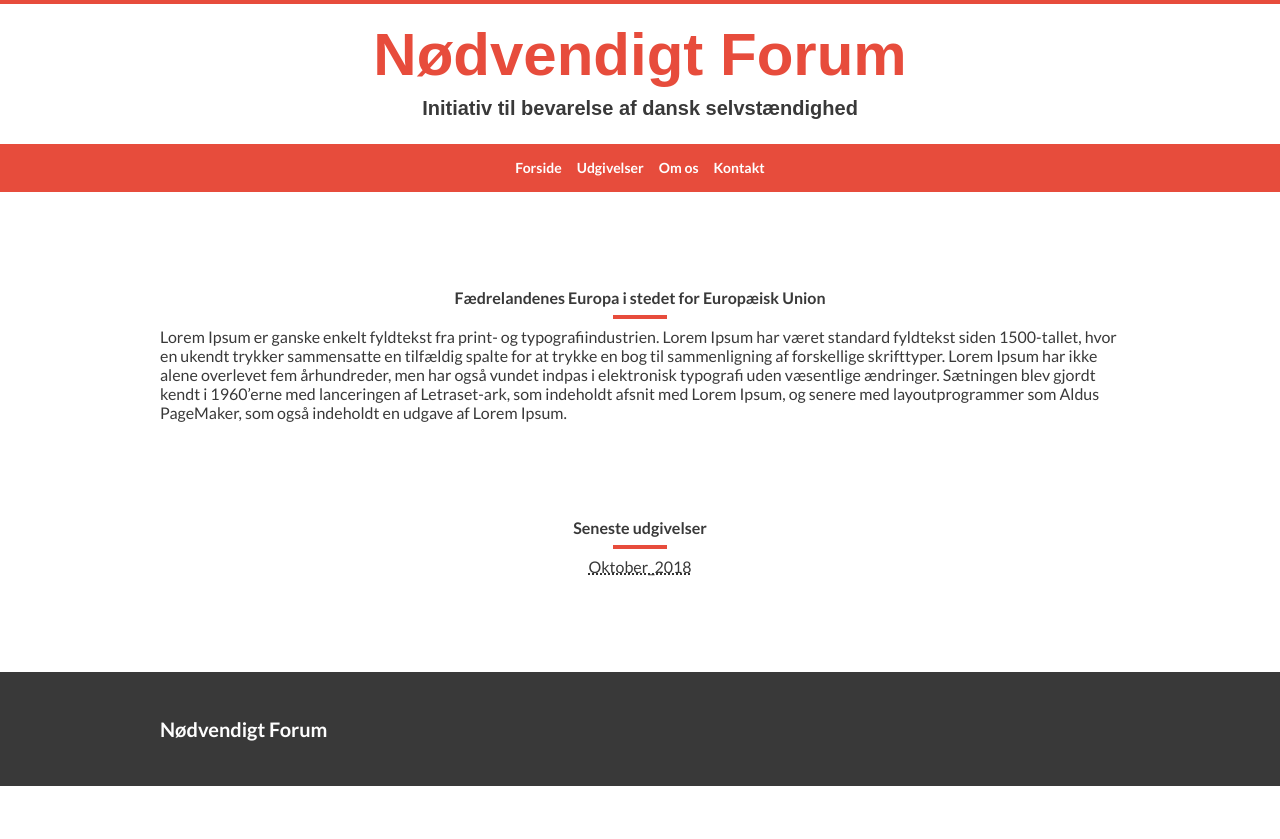
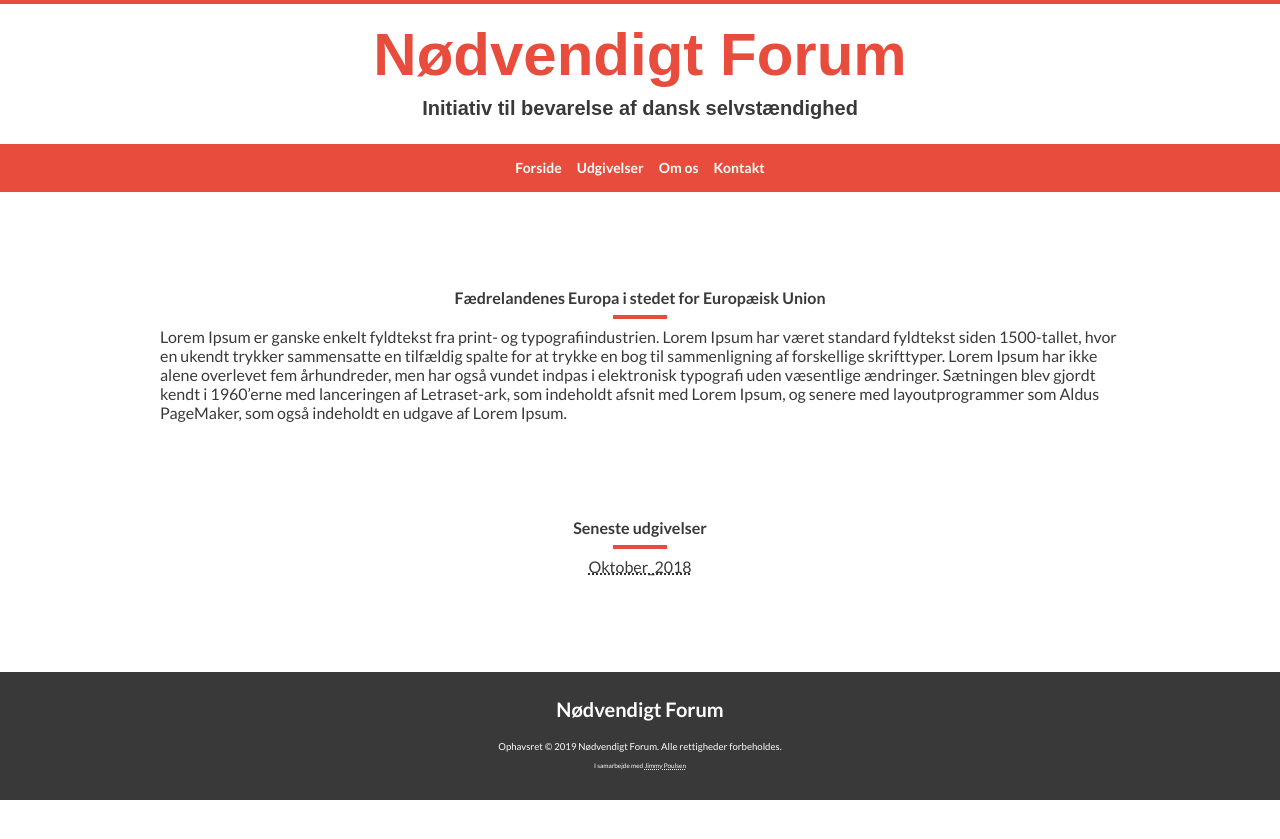
Before and after one commit to jimmypoulsen/nodvendigt-forum, a Jekyll site: the page built from index.md, in a window 1280 px wide. Shown: the top 839 px of the page. Built offline with Jekyll 4.4.1, drawn with Linux system fonts in a browser that asks for light colours.

Commit message:
Create footer

```diff
--- a/_includes/footer.html
+++ b/_includes/footer.html
@@ -1,7 +1,9 @@
 <div class="footer mt-24">
   <div class="container">
     <div class="wrapper">
-      <h3>Nødvendigt Forum</h3>
+      <h3 class="text-center mt-0">{{ site.title }}</h3>
+      <p class="text-center text-sm">Ophavsret © {{ site.time | date: '%Y' }} {{ site.title }}. Alle rettigheder forbeholdes.</p>
+      <p class="text-center text-xs">I samarbejde med <a href="mailto:jimmy@progras.dk">Jimmy Poulsen</a></p>
     </div>
   </div>
 </div>
--- a/_includes/header.html
+++ b/_includes/header.html
@@ -1,7 +1,7 @@
 <hr class="header-stroke">
 <div class="container">
   <div class="header pt-4 pb-4">
-    <h1 class="mt-0 text-center mb-2">Nødvendigt Forum</h1>
+    <h1 class="mt-0 text-center mb-2">{{ site.title }}</h1>
     <h3 class="mt-0 text-center mb-2">Initiativ til bevarelse af dansk selvstændighed</h3>
   </div>
 </div>
--- a/_sass/_typography.scss
+++ b/_sass/_typography.scss
@@ -7,6 +7,14 @@ $lato: Lato, sans-serif;
 
 .font-lato {
   font-family: $lato;
+}
+
+.text-sm {
+  font-size: 0.6rem;
+}
+
+.text-xs {
+  font-size: 0.4rem;
 }
 
 h1 {
@@ -23,6 +31,7 @@ h2,
 h3,
 h4,
 h5,
+li,
 p,
 span {
   font-family: $lato;
```
